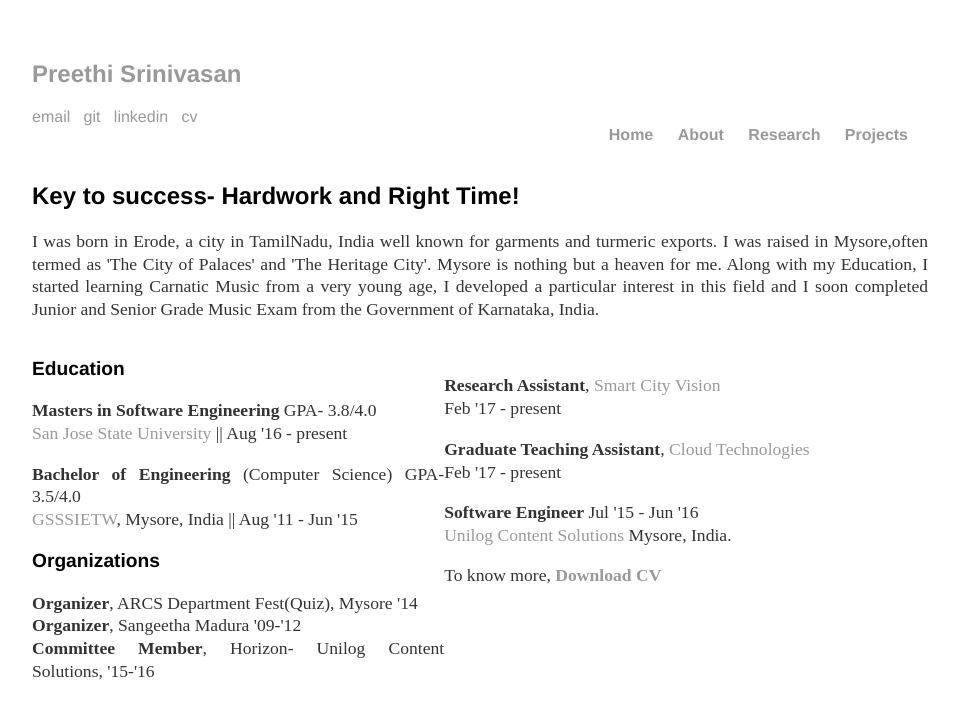
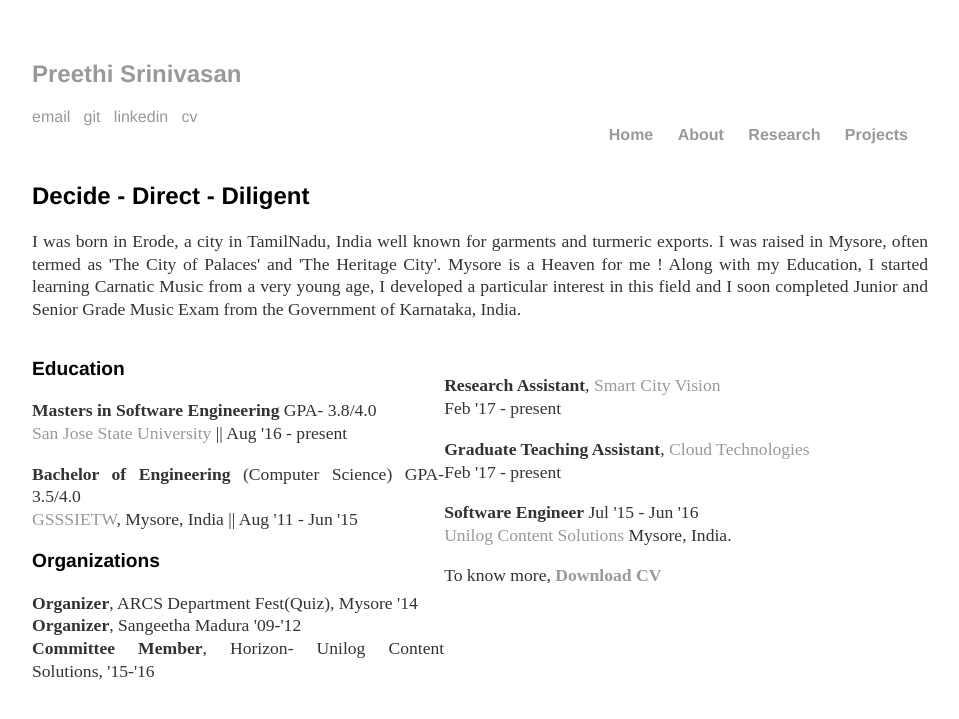
Before and after one commit to mrajesh971/mrajesh971.github.io, a Jekyll site: the page built from about/index.html, in a window 1280 px wide. Shown: the top 719 px of the page, without its empty margins (160-1119 px from the left). Built offline with Jekyll 4.4.1, drawn with Linux system fonts in a browser that asks for light colours.

Commit message:
Update index.html

```diff
--- a/about/index.html
+++ b/about/index.html
@@ -3,10 +3,10 @@
 title: About Me
 ---
 <br>
-<h2> Key to success- Hardwork and Right Time!</h2>
+<h2> Decide - Direct - Diligent </h2>
 <p> </p>
 
-<p>I was born in Erode, a city in TamilNadu, India well known for garments and turmeric exports. I was raised in Mysore,often termed as 'The City of Palaces' and 'The Heritage City'. Mysore is nothing but a heaven for me. Along with my Education, I started learning Carnatic Music from a very young age, I developed a particular interest in this field and I soon completed Junior and Senior Grade Music Exam from the Government of Karnataka, India.</p>
+<p>I was born in Erode, a city in TamilNadu, India well known for garments and turmeric exports. I was raised in Mysore, often termed as 'The City of Palaces' and 'The Heritage City'. Mysore is a Heaven for me ! Along with my Education, I started learning Carnatic Music from a very young age, I developed a particular interest in this field and I soon completed Junior and Senior Grade Music Exam from the Government of Karnataka, India.</p>
 
 <div class="section1">
   <h3>Education</h2>
```
